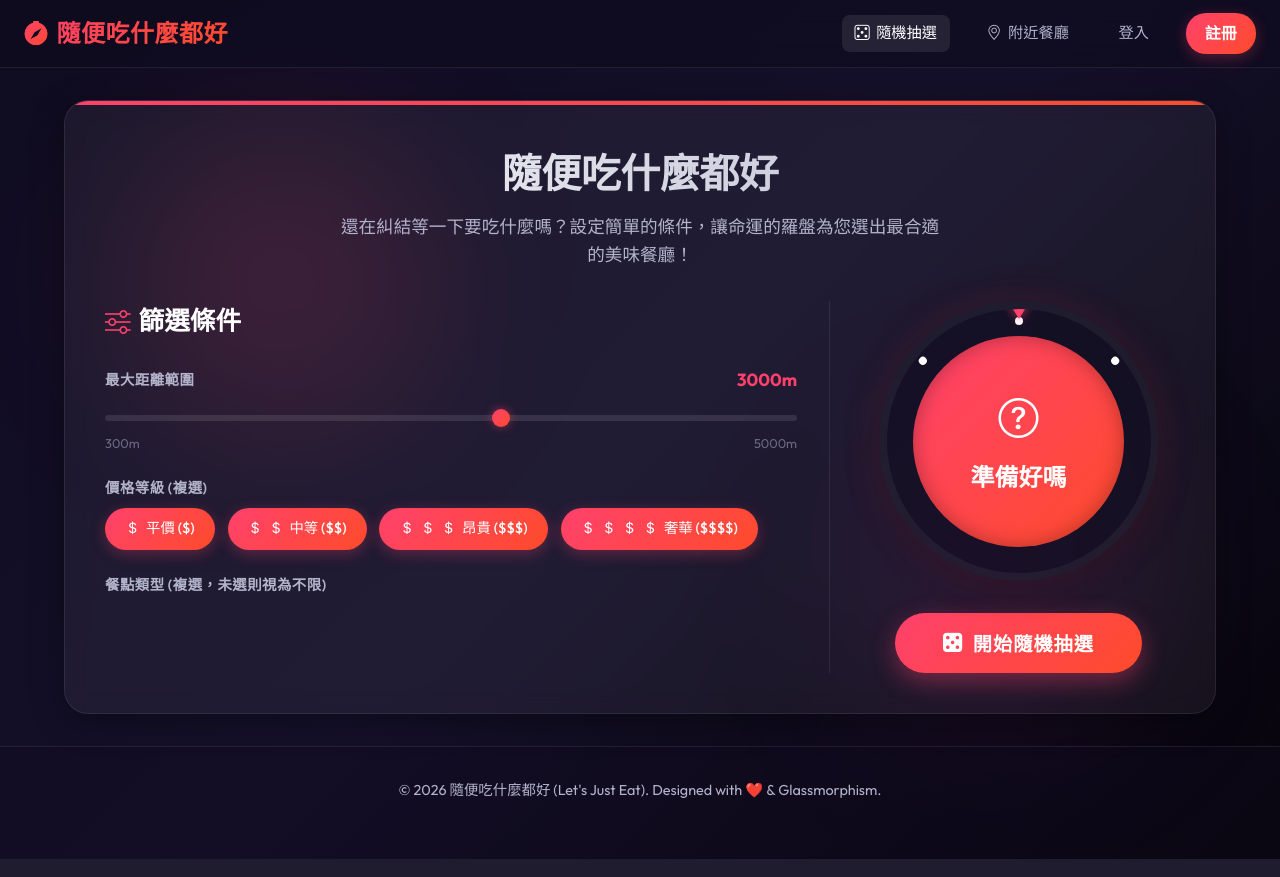
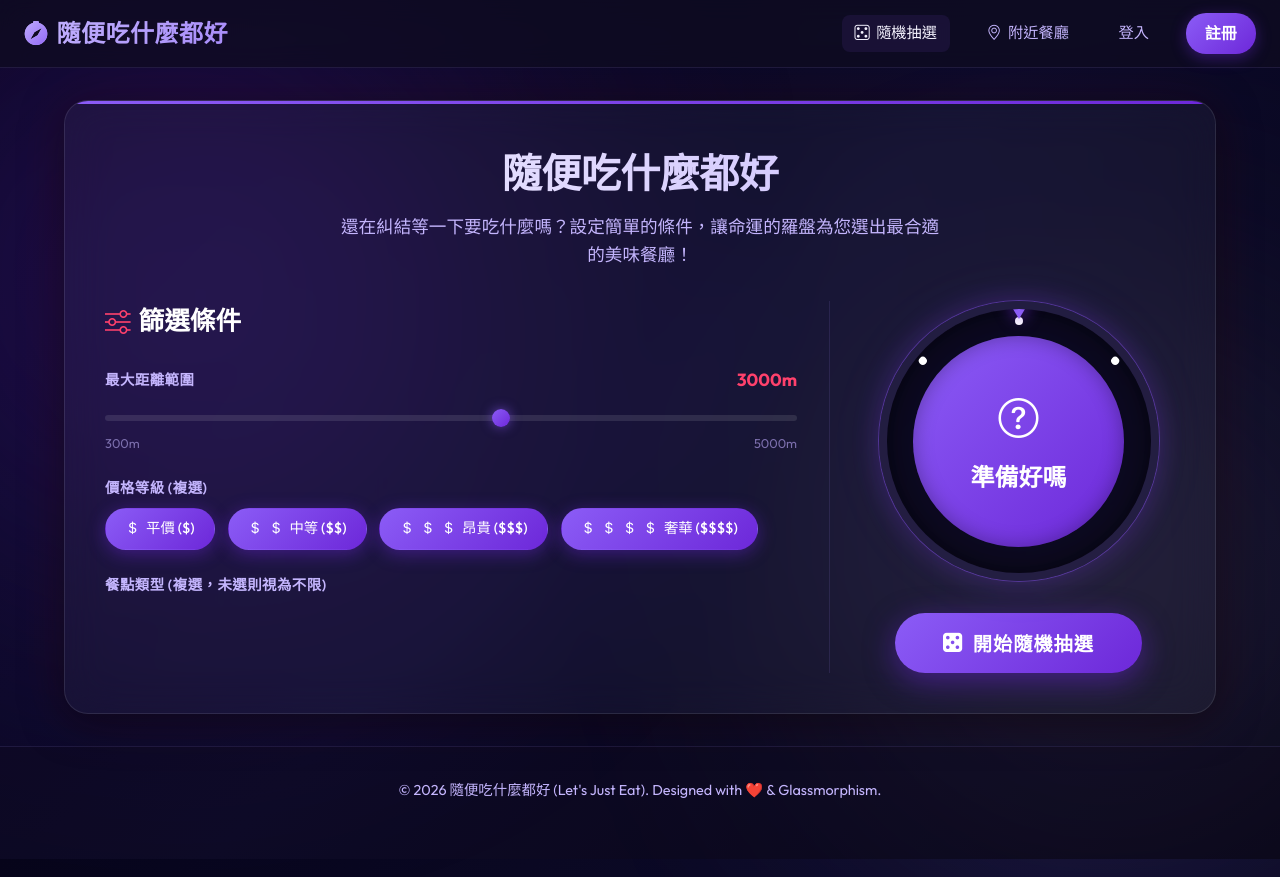
Before and after one commit to D1473117/very-good, a Flask app: page / in a window 1280 px wide; the page is wider, and only the part inside the window is pictured. Run offline with Flask 3, Linux system fonts and the light colour scheme; data comes from the database, SQL or seed files in the repository; parts of the project's set-up code (start-up, migrations or seed data) failed here and were passed over.

Commit message:
style: upgrade to Midnight x Lavender color scheme with refined roulette glow

```diff
--- a/app/static/css/style.css
+++ b/app/static/css/style.css
@@ -1,25 +1,33 @@
 @import url('https://fonts.googleapis.com/css2?family=Noto+Sans+TC:wght@300;400;500;700;900&family=Outfit:wght@300;400;500;600;700;800&display=swap');
 
 :root {
-    --bg-gradient: linear-gradient(135deg, #0f0c20 0%, #15102a 50%, #06040a 100%);
-    --primary-gradient: linear-gradient(135deg, #FF416C 0%, #FF4B2B 100%);
-    --secondary-gradient: linear-gradient(135deg, #8A2387 0%, #E94057 50%, #F27121 100%);
-    --accent-gradient: linear-gradient(135deg, #00B4DB 0%, #0083B0 100%);
+    /* ── Midnight × Lavender 高級配色 ── */
+    --bg-gradient: linear-gradient(135deg, #07051a 0%, #0d0b2b 50%, #040312 100%);
+    --primary-gradient: linear-gradient(135deg, #8B5CF6 0%, #6D28D9 100%);
+    --secondary-gradient: linear-gradient(135deg, #A78BFA 0%, #8B5CF6 50%, #6D28D9 100%);
+    --accent-gradient: linear-gradient(135deg, #C4B5FD 0%, #A78BFA 100%);
+    --highlight-gradient: linear-gradient(135deg, #DDD6FE 0%, #C4B5FD 100%);
 
-    --glass-bg: rgba(255, 255, 255, 0.05);
-    --glass-bg-hover: rgba(255, 255, 255, 0.09);
-    --glass-border: rgba(255, 255, 255, 0.08);
-    --glass-border-focus: rgba(255, 255, 255, 0.25);
-    --glass-shadow: 0 8px 32px 0 rgba(0, 0, 0, 0.37);
+    --glass-bg: rgba(139, 92, 246, 0.04);
+    --glass-bg-hover: rgba(139, 92, 246, 0.09);
+    --glass-border: rgba(167, 139, 250, 0.12);
+    --glass-border-focus: rgba(196, 181, 253, 0.35);
+    --glass-shadow: 0 8px 32px 0 rgba(0, 0, 0, 0.5);
     --glass-blur: blur(12px);
 
-    --text-primary: #ffffff;
-    --text-secondary: #b3b3cc;
-    --text-muted: #6b6b80;
+    --text-primary: #f5f3ff;
+    --text-secondary: #c4b5fd;
+    --text-muted: #7c6fad;
 
-    --success-color: #2ec4b6;
-    --warning-color: #ff9f1c;
-    --danger-color: #e71d36;
+    --primary-color: #8B5CF6;
+    --primary-light: #A78BFA;
+    --primary-dark: #6D28D9;
+    --lavender: #C4B5FD;
+    --lavender-light: #EDE9FE;
+
+    --success-color: #34d399;
+    --warning-color: #fbbf24;
+    --danger-color: #f472b6;
 
     --transition-smooth: all 0.3s cubic-bezier(0.25, 0.8, 0.25, 1);
 }
@@ -46,24 +54,32 @@ body {
 body::before, body::after {
     content: '';
     position: absolute;
-    width: 300px;
-    height: 300px;
+    width: 550px;
+    height: 550px;
     border-radius: 50%;
-    background: rgba(255, 65, 108, 0.15);
-    filter: blur(80px);
+    background: rgba(109, 40, 217, 0.25);
+    filter: blur(130px);
     z-index: -1;
     pointer-events: none;
+    animation: ambientPulse 6s ease-in-out infinite alternate;
 }
 
 body::before {
-    top: 15%;
-    left: 10%;
+    top: 0%;
+    left: -8%;
+    background: rgba(109, 40, 217, 0.25);
 }
 
 body::after {
-    bottom: 15%;
-    right: 10%;
-    background: rgba(138, 35, 135, 0.15);
+    bottom: 0%;
+    right: -8%;
+    background: rgba(196, 181, 253, 0.15);
+    animation-delay: -3s;
+}
+
+@keyframes ambientPulse {
+    0% { transform: scale(1); opacity: 0.7; }
+    100% { transform: scale(1.2); opacity: 1; }
 }
 
 /* Navbar Styling */
@@ -84,7 +100,7 @@ body::after {
 .navbar-brand {
     font-size: 1.5rem;
     font-weight: 800;
-    background: var(--primary-gradient);
+    background: linear-gradient(135deg, #C4B5FD 0%, #A78BFA 100%);
     -webkit-background-clip: text;
     -webkit-text-fill-color: transparent;
     text-decoration: none;
@@ -95,7 +111,7 @@ body::after {
 }
 
 .navbar-brand i {
-    background: var(--primary-gradient);
+    background: linear-gradient(135deg, #C4B5FD 0%, #8B5CF6 100%);
     -webkit-background-clip: text;
     -webkit-text-fill-color: transparent;
 }
@@ -133,7 +149,7 @@ body::after {
     border-radius: 20px;
     border: none;
     cursor: pointer;
-    box-shadow: 0 4px 15px rgba(255, 65, 108, 0.3);
+    box-shadow: 0 4px 15px rgba(109, 40, 217, 0.4);
     transition: var(--transition-smooth);
     display: flex;
     align-items: center;
@@ -174,20 +190,21 @@ body::after {
 
 /* Glass Card */
 .glass-card {
-    background: var(--glass-bg);
-    backdrop-filter: var(--glass-blur);
-    -webkit-backdrop-filter: var(--glass-blur);
-    border: 1px solid var(--glass-border);
+    background: rgba(255, 255, 255, 0.04);
+    backdrop-filter: blur(20px);
+    -webkit-backdrop-filter: blur(20px);
+    border: 1px solid rgba(255, 255, 255, 0.1);
     border-radius: 24px;
     padding: 2.5rem;
-    box-shadow: var(--glass-shadow);
+    box-shadow: 0 8px 40px 0 rgba(0, 0, 0, 0.5), 0 0 0 1px rgba(255,255,255,0.04) inset;
     transition: var(--transition-smooth);
     position: relative;
     overflow: hidden;
 }
 
 .glass-card:hover {
-    border-color: rgba(255, 255, 255, 0.15);
+    border-color: rgba(255, 65, 108, 0.25);
+    box-shadow: 0 12px 50px 0 rgba(0, 0, 0, 0.55), 0 0 30px rgba(255, 65, 108, 0.1);
 }
 
 .glass-card::before {
@@ -196,7 +213,7 @@ body::after {
     top: 0;
     left: 0;
     right: 0;
-    height: 4px;
+    height: 3px;
     background: var(--primary-gradient);
     opacity: 0;
     transition: var(--transition-smooth);
@@ -206,12 +223,17 @@ body::after {
     opacity: 1;
 }
 
+/* Extra ambient glow inside main card */
+.glass-card.accent-header {
+    box-shadow: 0 8px 40px 0 rgba(0,0,0,0.5), 0 0 60px rgba(255, 65, 108, 0.08);
+}
+
 /* Typographies */
 h1 {
     font-size: 2.2rem;
     font-weight: 800;
     margin-bottom: 0.5rem;
-    background: linear-gradient(to right, #fff, var(--text-secondary));
+    background: linear-gradient(to right, #f5f3ff, #C4B5FD);
     -webkit-background-clip: text;
     -webkit-text-fill-color: transparent;
 }
@@ -386,9 +408,13 @@ input[type="range"]::-webkit-slider-thumb:hover {
     width: 280px;
     height: 280px;
     border-radius: 50%;
-    border: 8px solid rgba(255, 255, 255, 0.05);
-    box-shadow: 0 0 40px rgba(255, 65, 108, 0.15), var(--glass-shadow);
-    background: rgba(15, 12, 32, 0.6);
+    border: 8px solid rgba(167, 139, 250, 0.15);
+    box-shadow:
+        0 0 0 1px rgba(109, 40, 217, 0.35),
+        0 0 20px rgba(109, 40, 217, 0.2),
+        0 0 40px rgba(196, 181, 253, 0.06),
+        inset 0 0 30px rgba(0, 0, 0, 0.6);
+    background: rgba(7, 5, 26, 0.75);
     display: flex;
     align-items: center;
     justify-content: center;
@@ -444,9 +476,9 @@ input[type="range"]::-webkit-slider-thumb:hover {
     height: 0;
     border-left: 12px solid transparent;
     border-right: 12px solid transparent;
-    border-top: 20px solid #FF416C;
+    border-top: 20px solid #8B5CF6;
     z-index: 10;
-    filter: drop-shadow(0 2px 5px rgba(255, 65, 108, 0.5));
+    filter: drop-shadow(0 2px 8px rgba(109, 40, 217, 0.7));
 }
 
 .spin-btn {
@@ -458,7 +490,7 @@ input[type="range"]::-webkit-slider-thumb:hover {
     border-radius: 50px;
     border: none;
     cursor: pointer;
-    box-shadow: 0 8px 25px rgba(255, 65, 108, 0.4);
+    box-shadow: 0 8px 30px rgba(109, 40, 217, 0.5);
     transition: var(--transition-smooth);
     display: flex;
     align-items: center;
```
Also changed, not shown: other parts of app/static/css/style.css (+37 -30 lines).
